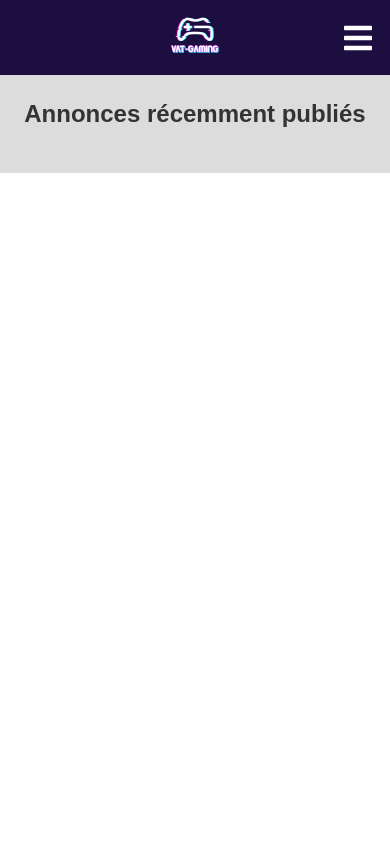
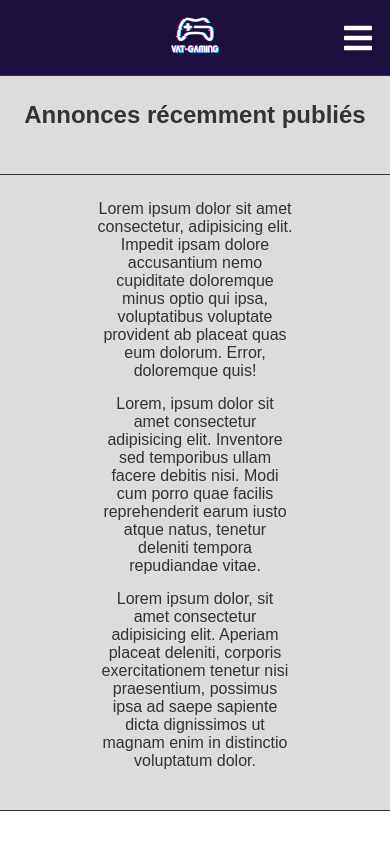
Before and after one commit to vkrpk/Projet-Final, a Symfony app: template templates/home.html.twig in a window 390 px wide. Run offline with Twig, Linux system fonts and the light colour scheme; the template is opened without the code that fills it, so the values that code supplies are empty; style sheets or scripts are compiled from the project's sources; some libraries are stand-ins or nearby versions.

Commit message:
responsive dernieres annonces + infos

```diff
--- a/templates/base.html.twig
+++ b/templates/base.html.twig
@@ -23,6 +23,7 @@
 		{% block body %}{% endblock %}
 	</body>
 	{% block javascripts %}
+		<script src="https://code.iconify.design/1/1.0.7/iconify.min.js"></script>
 		<script src="{{asset('assets/js/main.js')}}"></script>
 	{% endblock %}
 
--- a/templates/body.html.twig
+++ b/templates/body.html.twig
@@ -15,3 +15,18 @@
 		{% endfor %}
 	</div>
 </section>
+<section id="infos">
+	{% include 'infos.html.twig' with {
+		'icone': 'emojione:money-with-wings',
+		'text': 'Lorem ipsum dolor sit amet consectetur, adipisicing elit. Impedit ipsam dolore accusantium nemo cupiditate doloremque minus optio qui ipsa, voluptatibus voluptate provident ab placeat quas eum dolorum. Error, doloremque quis!'
+      } %}
+	{% include 'infos.html.twig' with {
+		'icone': 'flat-color-icons:online-support',
+		'text': 'Lorem, ipsum dolor sit amet consectetur adipisicing elit. Inventore sed temporibus ullam facere debitis nisi. Modi cum porro quae facilis reprehenderit earum iusto atque natus, tenetur deleniti tempora repudiandae vitae.'
+
+      } %}
+	{% include 'infos.html.twig' with {
+		'icone': 'twemoji:video-game',
+		'text': 'Lorem ipsum dolor, sit amet consectetur adipisicing elit. Aperiam placeat deleniti, corporis exercitationem tenetur nisi praesentium, possimus ipsa ad saepe sapiente dicta dignissimos ut magnam enim in distinctio voluptatum dolor.'
+      } %}
+</section>
--- /dev/null
+++ b/templates/infos.html.twig
@@ -0,0 +1,4 @@
+<div class="infos-partie">
+	<span class="iconify" data-icon="{{icone}}" data-inline="false"></span>
+	<p>{{text}}</p>
+</div>
```
Also changed, not shown: public/assets/styles/css/style-home-annonces.css, public/assets/styles/css/style-navbar.css, public/assets/styles/scss/style-home-annonces.scss, public/assets/styles/scss/style-navbar.scss, 2 other files.
